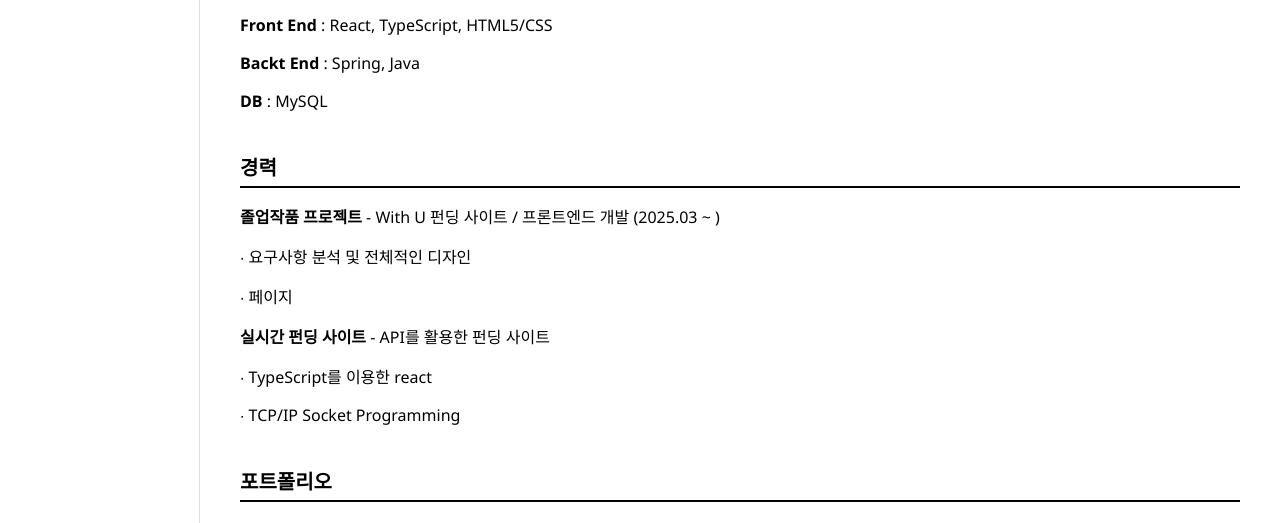
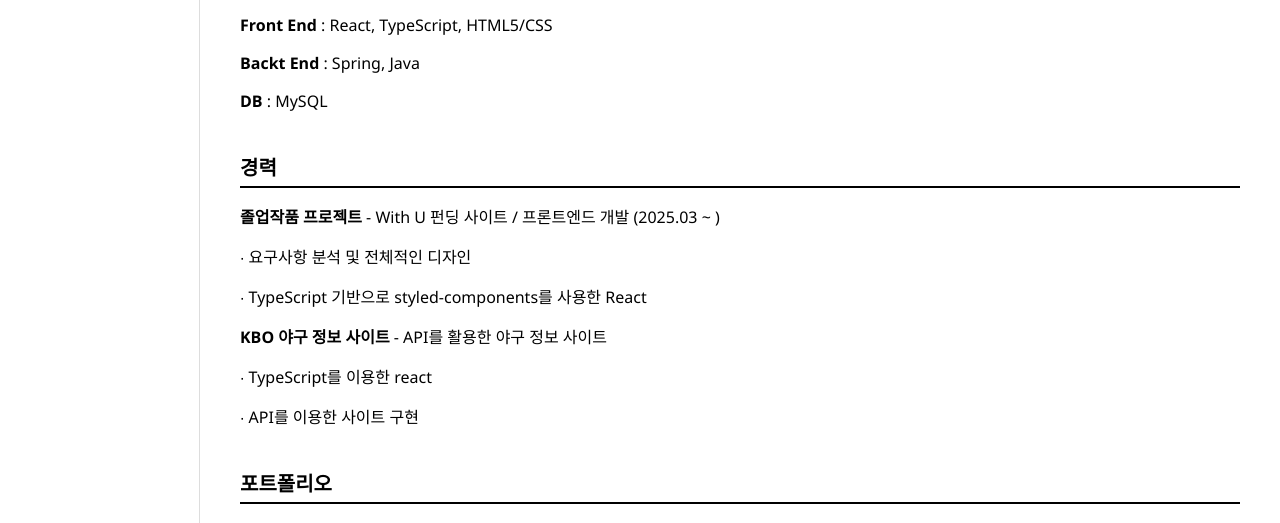
Before and after one commit to chan1216/resume, a plain HTML site: page index.html in a window 1280 px wide. Shown: the part 277-800 px from the top of the page. Drawn offline with Linux system fonts and the light colour scheme.

Commit message:
Update index.html

```diff
--- a/index.html
+++ b/index.html
@@ -177,7 +177,7 @@
           <p>이메일: kcy021216@gmail.com</p>
           <p>
             노션 이력서:
-            <a href="https://www.dongyang.ac.kr" target="_blank">
+            <a href="https://www.notion.so/1d7d0a5aaa0980a58147d2232cca3f7c" target="_blank">
               Notion 이력서 링크
             </a>
           </p>
@@ -197,10 +197,10 @@
       <h2>경력</h2>
       <p><strong>졸업작품 프로젝트</strong> - With U 펀딩 사이트 / 프론트엔드 개발 (2025.03 ~ )</p>
       <p>∙ 요구사항 분석 및 전체적인 디자인</p>
-      <p>∙ 페이지 </p>
-      <p><strong>실시간 펀딩 사이트</strong> - API를 활용한 펀딩 사이트</p>
+      <p>∙ TypeScript 기반으로 styled-components를 사용한 React </p>
+      <p><strong>KBO 야구 정보 사이트</strong> - API를 활용한 야구 정보 사이트</p>
       <p>∙ TypeScript를 이용한 react</p>
-      <p>∙ TCP/IP Socket Programming</p>
+      <p>∙ API를 이용한 사이트 구현</p>
     </div>
 
     <div class="section" id="portpolio">
```
